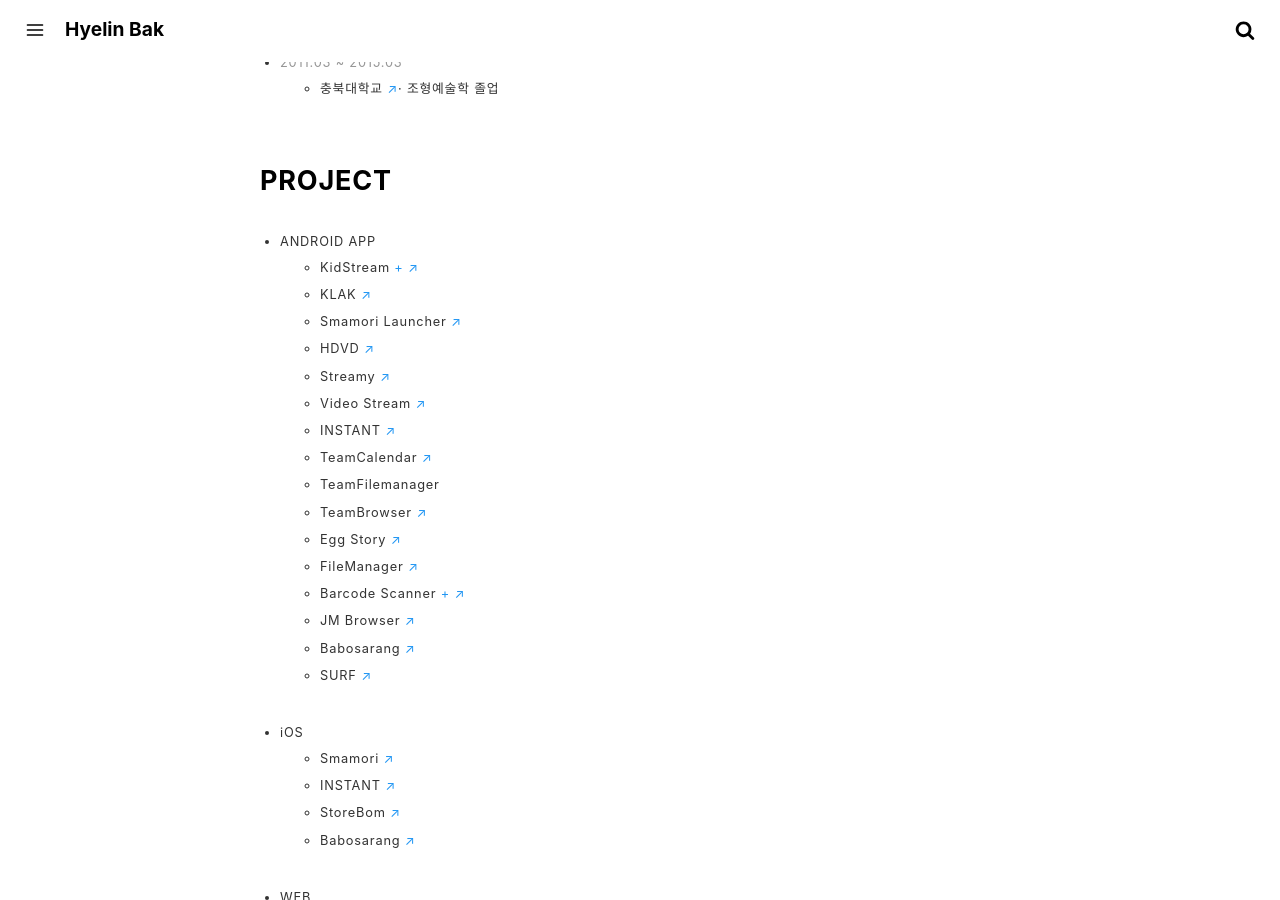
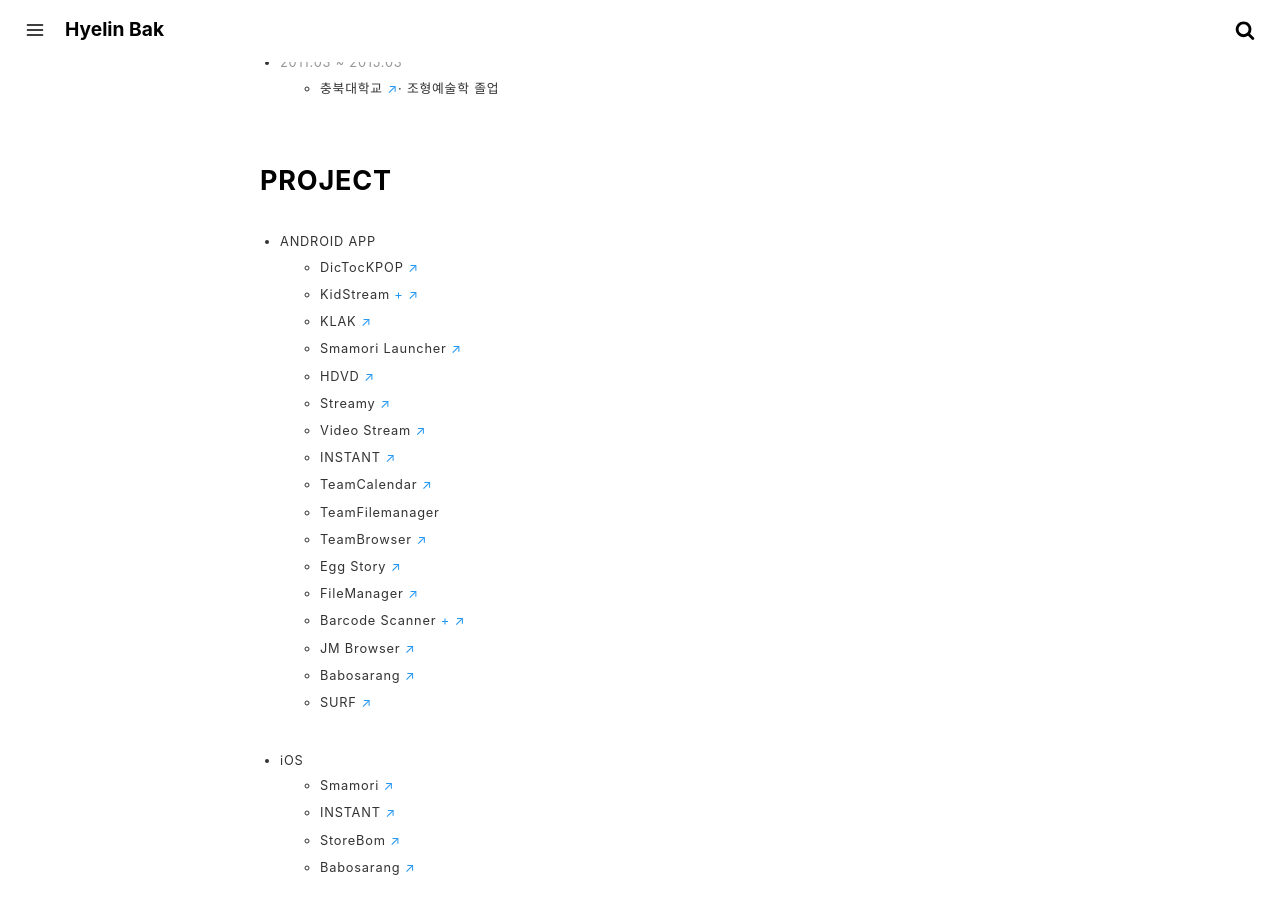
Before and after one commit to crazyjamy/crazyjamy.github.io, a Jekyll site: the page built from about.md, in a window 1280 px wide and 900 px high, scrolled down 711 px. Built offline with Jekyll 4.4.1, drawn with Linux system fonts in a browser that asks for light colours.

Commit message:
Update about.md

```diff
--- a/about.md
+++ b/about.md
@@ -27,6 +27,7 @@
 
 ### PROJECT
 + ANDROID APP
+  + DicTocKPOP <a href="https://play.google.com/store/search?q=dictoc&c=apps" target="_blank">↗</a>
   + KidStream [+](https://crazyjamy.github.io/kidsvideoapp/) <a href="https://play.google.com/store/apps/details?id=io.tm.kids.vstream" target="_blank">↗</a>
   + KLAK <a href="https://play.google.com/store/apps/details?id=io.jmobile.tm.klak" target="_blank">↗</a>
   + Smamori Launcher <a href="https://play.google.com/store/apps/details?id=jsecurity.launcher.smamori" target="_blank">↗</a>
```
